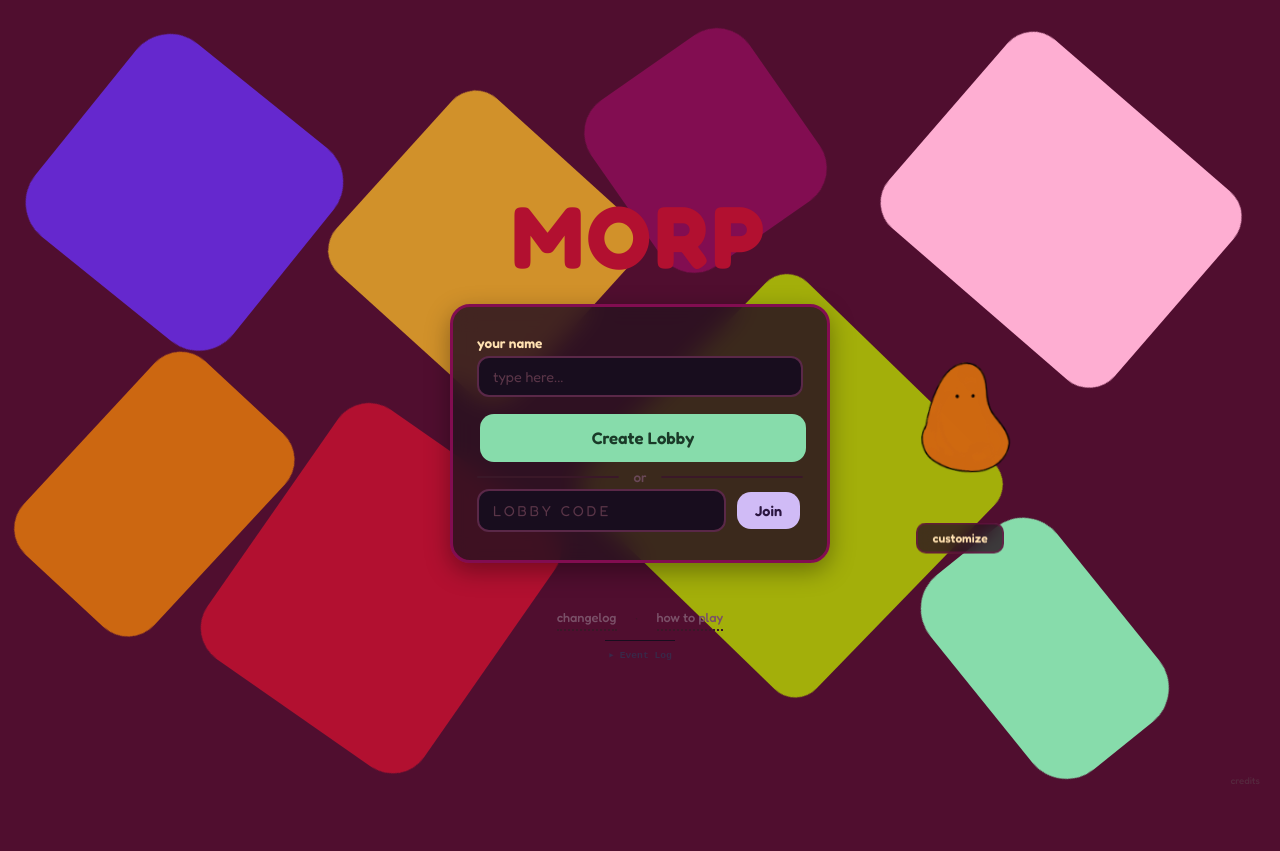
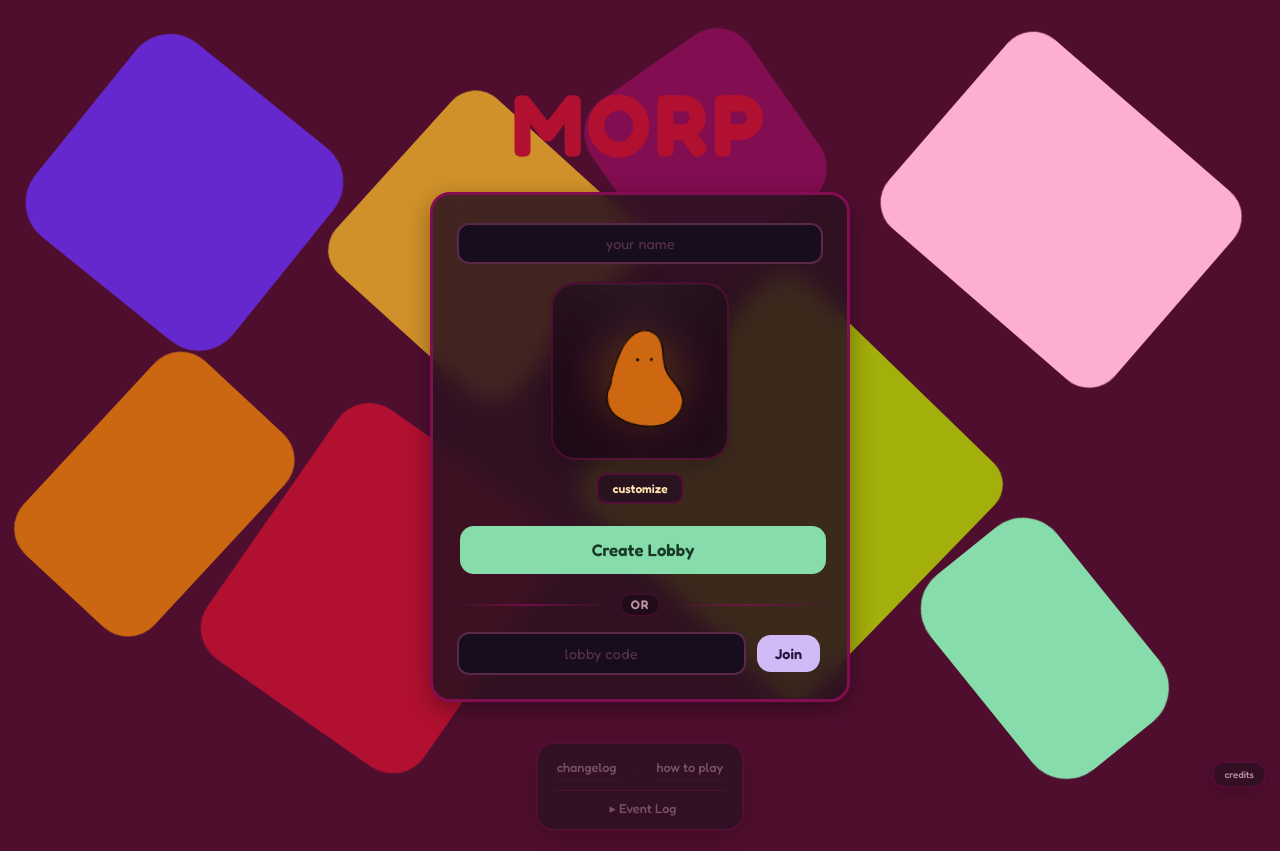
Before and after one commit to Cownjackson/morp, a plain HTML site: page frontend/index.html in a window 1280 px wide. Before the commit the page ends 800 px from the top, so only its background shows below. Drawn offline with Linux system fonts and the light colour scheme.

Commit message:
Front Page UI Changes
test UI changes to front page

```diff
--- a/frontend/index.html
+++ b/frontend/index.html
@@ -97,14 +97,18 @@
       position: fixed;
       bottom: 12px; right: 14px;
       z-index: 15;
-      background: none; border: none;
-      color: #5A3848; font-family: 'Fredoka', sans-serif;
+      background: rgba(42, 18, 32, 0.82);
+      border: 2px solid rgba(130, 13, 81, 0.45);
+      color: #C8A8B8; font-family: 'Fredoka', sans-serif;
       font-size: 0.6rem; font-weight: 500;
-      cursor: pointer; padding: 2px 6px;
-      border-radius: 0; margin: 0;
-      opacity: 0.6; transition: opacity 0.15s, color 0.15s;
-    }
-    #credits-btn:hover { opacity: 1; color: var(--pinky); transform: none; }
+      cursor: pointer; padding: 6px 10px;
+      border-radius: 12px; margin: 0;
+      opacity: 0.88; transition: opacity 0.15s, color 0.15s, border-color 0.15s;
+      backdrop-filter: blur(10px);
+      -webkit-backdrop-filter: blur(10px);
+      box-shadow: 0 8px 18px rgba(0,0,0,0.2);
+    }
+    #credits-btn:hover { opacity: 1; color: var(--pinky); border-color: rgba(208, 187, 246, 0.55); transform: none; }
 
     /* ── Credits modal ── */
     #credits-overlay {
@@ -207,13 +211,16 @@
     #panel-connect {
       background: rgba(42, 18, 32, 0.85);
       border: 3px solid var(--eggplant);
-      border-radius: 20px; padding: 28px 24px; margin: 24px auto;
-      max-width: 380px; width: 100%;
+      border-radius: 20px; padding: 28px 24px 24px; margin: 24px auto;
+      max-width: 420px; width: 100%;
       box-shadow: 0 8px 24px rgba(0,0,0,0.35);
       backdrop-filter: blur(12px);
       -webkit-backdrop-filter: blur(12px);
       position: relative;
       z-index: 10;
+      display: flex;
+      flex-direction: column;
+      gap: 14px;
     }
     #panel-connect h2 { display: none; }
 
@@ -227,18 +234,25 @@
     }
 
     /* ── Connect form field ── */
-    .connect-field { display: flex; flex-direction: column; gap: 5px; margin-bottom: 14px; }
-    .connect-field label { font-size: 0.85rem; font-weight: 600; color: var(--peach); }
+    .connect-field { display: flex; flex-direction: column; gap: 5px; margin-bottom: 0; }
     .connect-field input { width: 100%; }
     .connect-divider {
-      text-align: center; color: #6A4858; font-size: 0.85rem; font-weight: 500;
-      display: flex; align-items: center; gap: 14px; margin: 4px 0;
+      text-align: center; color: #B995A8; font-size: 0.78rem; font-weight: 600;
+      display: flex; align-items: center; gap: 14px; margin: 2px 0;
+      letter-spacing: 0.08em; text-transform: uppercase;
     }
     .connect-divider::before, .connect-divider::after {
-      content: ''; flex: 1; height: 2px; background: #3A1828; border-radius: 1px;
-    }
-    .connect-join-row { display: flex; gap: 8px; }
-    .connect-join-row input { flex: 1; text-align: center; text-transform: uppercase; letter-spacing: 3px; }
+      content: ''; flex: 1; height: 2px; background: linear-gradient(90deg, rgba(58,24,40,0.3), rgba(130,13,81,0.8), rgba(58,24,40,0.3)); border-radius: 999px;
+    }
+    .connect-divider span {
+      padding: 3px 10px;
+      border-radius: 999px;
+      border: 1px solid rgba(130, 13, 81, 0.45);
+      background: rgba(28, 10, 20, 0.65);
+      box-shadow: inset 0 1px 0 rgba(255,255,255,0.04);
+    }
+    .connect-join-row { display: flex; gap: 8px; align-items: stretch; }
+    .connect-join-row input { flex: 1; text-align: center; text-transform: none; letter-spacing: 0.02em; }
     .btn-create-lobby {
       width: 100%; padding: 14px 24px;
       background: var(--mint); color: #1A3A28;
@@ -250,18 +264,49 @@
     .btn-create-lobby:hover { transform: translateY(-2px); }
 
     /* ── Moop customizer on landing ── */
-    .card-row { position: relative; max-width: 380px; width: 100%; margin: 24px auto; z-index: 10; }
+    .card-row { position: relative; max-width: 420px; width: 100%; margin: 24px auto; z-index: 10; }
     .card-row #panel-connect { margin: 0; }
 
     .moop-sidebar {
-      position: absolute; left: calc(100% + 30px); top: 50%;
-      transform: translateY(-50%);
+      position: static;
       display: flex; flex-direction: column; align-items: center; gap: 10px;
+      width: 100%;
+      margin: 4px 0 2px;
+    }
+
+    .moop-preview-frame {
+      width: 178px; height: 178px;
+      display: flex; align-items: center; justify-content: center;
+      border-radius: 24px;
+      border: 2px solid rgba(130, 13, 81, 0.48);
+      position: relative;
+      overflow: hidden;
+      background:
+        radial-gradient(circle at top, rgba(255,255,255,0.05), transparent 60%),
+        rgba(29, 10, 22, 0.72);
+      box-shadow:
+        inset 0 1px 0 rgba(255,255,255,0.04),
+        0 8px 22px rgba(0,0,0,0.18);
+      backdrop-filter: blur(10px);
+      -webkit-backdrop-filter: blur(10px);
+    }
+    .moop-preview-frame::before {
+      content: '';
+      position: absolute;
+      width: 160px; height: 160px;
+      border-radius: 50%;
+      background:
+        radial-gradient(circle, rgba(237, 147, 2, 0.26) 0%, rgba(204, 103, 17, 0.16) 32%, rgba(130, 13, 81, 0.06) 55%, transparent 76%);
+      filter: blur(10px);
+      transform: translateY(8px);
+      pointer-events: none;
+      z-index: 0;
     }
 
     .moop-preview {
-      position: relative; width: 200px; height: 200px;
+      position: relative; width: 177px; height: 177px;
       animation: wobble 3s ease-in-out infinite;
+      z-index: 1;
     }
 
     .moop-preview .layer, .moop-stage-modal .layer {
@@ -288,6 +333,7 @@
       padding: 6px 14px; background: rgba(42, 18, 32, 0.8); color: var(--peach);
       cursor: pointer; transition: border-color 0.15s, transform 0.1s, color 0.15s;
       backdrop-filter: blur(8px);
+      align-self: center;
     }
     .btn-customize:hover { border-color: var(--lavender); color: var(--lavender); transform: translateY(-2px); }
 
@@ -362,19 +408,40 @@
 
     @media (max-width: 560px) {
       .moop-sidebar {
-        position: static; transform: none;
-        flex-direction: row; justify-content: center;
-        gap: 14px; margin-top: 18px; width: 100%;
+        gap: 10px; margin: 2px 0 0;
       }
-      .moop-preview { width: 80px; height: 80px; }
+      .moop-preview-frame { width: 140px; height: 140px; }
+      .moop-preview-frame::before { width: 126px; height: 126px; }
+      .moop-preview { width: 135px; height: 135px; }
       .moop-stage-modal { width: 150px; height: 150px; }
       .slot-items.active { grid-template-columns: repeat(3, 1fr); }
       .slot-tab { font-size: 0.65rem; padding: 10px 2px; }
     }
 
+    #landing-meta-panel {
+      margin-top: 16px;
+      position: relative;
+      z-index: 10;
+      width: fit-content;
+      max-width: 420px;
+      margin-left: auto;
+      margin-right: auto;
+    }
+    body.is-landing #landing-meta-panel {
+      background: rgba(42, 18, 32, 0.78);
+      border: 2px solid rgba(130, 13, 81, 0.42);
+      border-radius: 18px;
+      padding: 9px 16px 10px;
+      box-shadow: 0 8px 20px rgba(0,0,0,0.18);
+      backdrop-filter: blur(10px);
+      -webkit-backdrop-filter: blur(10px);
+    }
     .connect-footer {
       display: flex; gap: 16px; justify-content: center;
-      margin-top: 16px; position: relative; z-index: 10;
+      margin-top: 0; position: relative; z-index: 10;
+      width: fit-content;
+      margin-left: auto;
+      margin-right: auto;
     }
     .connect-footer button {
       background: none; border: none; color: #7A5068;
@@ -437,6 +504,10 @@
       border: 2px solid #5A2848; border-radius: 12px;
       padding: 10px 14px; font-family: 'Fredoka', sans-serif; font-size: 0.9em;
       text-align: left;
+    }
+    #player-name, #join-code {
+      text-align: center;
+      text-transform: lowercase;
     }
     input::placeholder { color: #5A3548; }
     input:focus { outline: none; border-color: var(--mint); }
@@ -623,12 +694,26 @@
 
     /* ── Log ── */
     #log-wrap { border-top: 1px solid #180D1E; margin-top: 6px; flex-shrink: 0; position: relative; z-index: 10; }
+    body.is-landing #log-wrap {
+      border-top: 1px solid rgba(130, 13, 81, 0.35);
+      margin-top: 6px;
+      padding-top: 3px;
+    }
     #log-toggle {
       background: none; border: none; color: #3A2848;
       font-family: monospace; font-size: 0.74em;
       cursor: pointer; padding: 5px 0; width: 100%; text-align: left;
     }
     #log-toggle:hover { color: #806878; }
+    body.is-landing #log-toggle {
+      color: #7A5068;
+      font-family: 'Fredoka', sans-serif;
+      font-size: 0.8rem;
+      font-weight: 500;
+      text-align: center;
+      padding: 4px 0 0;
+    }
+    body.is-landing #log-toggle:hover { color: var(--pinky); }
     #log {
       height: 88px; overflow-y: auto;
       background: #080508; border: 1px solid #140A18;
@@ -798,19 +883,20 @@
     <h2>Join a Game</h2>
     <input type="hidden" id="server-url">
     <div class="connect-field">
-      <label for="player-name">your name</label>
-      <input type="text" id="player-name" placeholder="type here..." maxlength="20">
+      <input type="text" id="player-name" placeholder="your name" maxlength="20" aria-label="your name">
+    </div>
+    <div class="moop-sidebar" id="moop-sidebar">
+      <div class="moop-preview-frame">
+        <div class="moop-preview" id="moop-preview"></div>
+      </div>
+      <button class="btn-customize" id="moop-btn">customize</button>
     </div>
     <button class="btn-create-lobby" onclick="createLobby()">Create Lobby</button>
-    <div class="connect-divider">or</div>
+    <div class="connect-divider"><span>or</span></div>
     <div class="connect-join-row">
       <input type="text" id="join-code" placeholder="lobby code" maxlength="6">
       <button onclick="joinLobby()">Join</button>
     </div>
-  </div>
-  <div class="moop-sidebar" id="moop-sidebar">
-    <div class="moop-preview" id="moop-preview"></div>
-    <button class="btn-customize" id="moop-btn">customize</button>
   </div>
 </div>
 
@@ -840,11 +926,19 @@
   </div>
 </div>
 
-<!-- Footer links (below card, only on landing) -->
-<div class="connect-footer" id="landing-footer">
-  <button id="changelog-btn-footer" title="What's new">changelog</button>
-  <span class="sep">&middot;</span>
-  <button id="help-btn-footer" title="How to play">how to play</button>
+<!-- Footer links and event log (landing treatment) -->
+<div id="landing-meta-panel">
+  <div class="connect-footer" id="landing-footer">
+    <button id="changelog-btn-footer" title="What's new">changelog</button>
+    <span class="sep">&middot;</span>
+    <button id="help-btn-footer" title="How to play">how to play</button>
+  </div>
+
+  <!-- Collapsible event log -->
+  <div id="log-wrap">
+    <button id="log-toggle" onclick="toggleLog()">▸ Event Log</button>
+    <div id="log" class="hidden"></div>
+  </div>
 </div>
 
 <!-- Main game layout (shown after connecting) -->
@@ -1136,12 +1230,6 @@
 
 </div><!-- /game-layout -->
 
-<!-- Collapsible event log -->
-<div id="log-wrap">
-  <button id="log-toggle" onclick="toggleLog()">▸ Event Log</button>
-  <div id="log" class="hidden"></div>
-</div>
-
 <script>
 // ── Landing show/hide helper ──
 function showLanding(show) {
```
